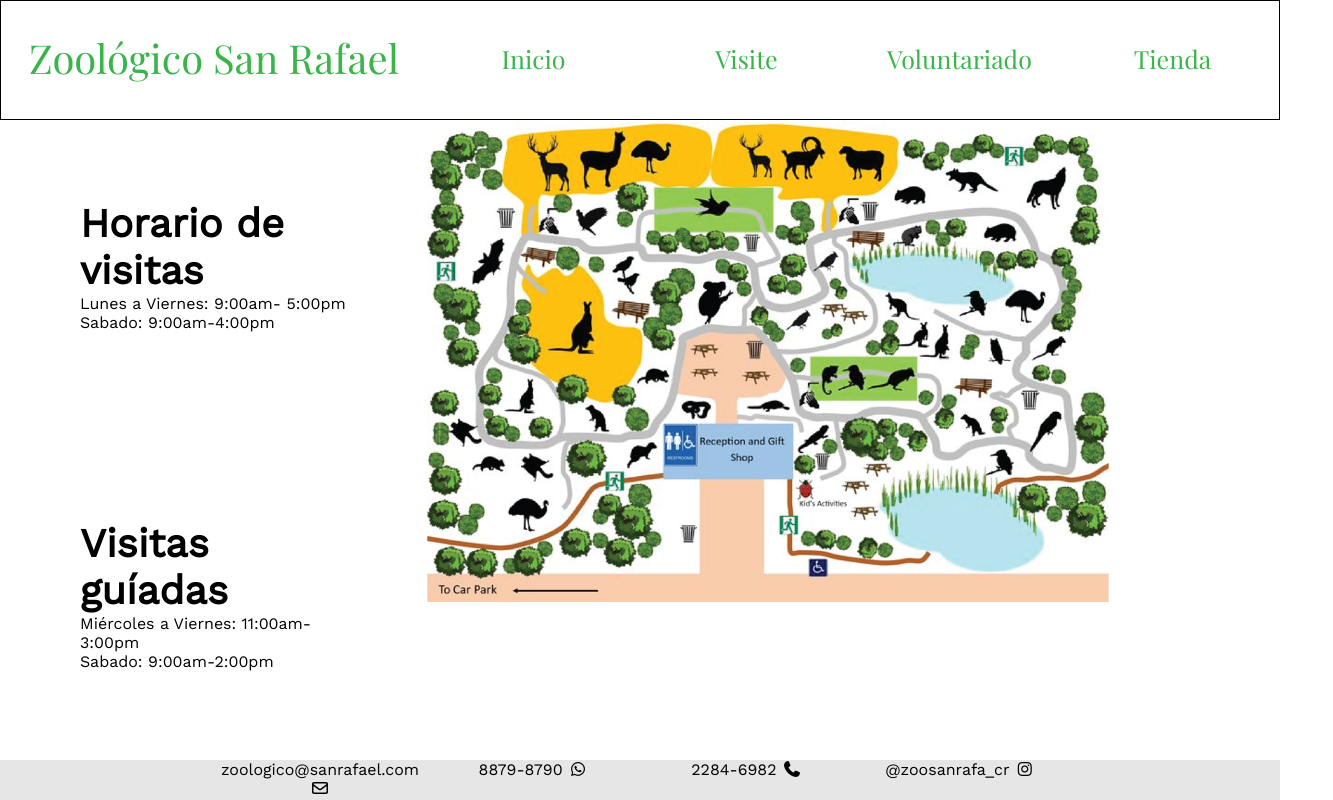
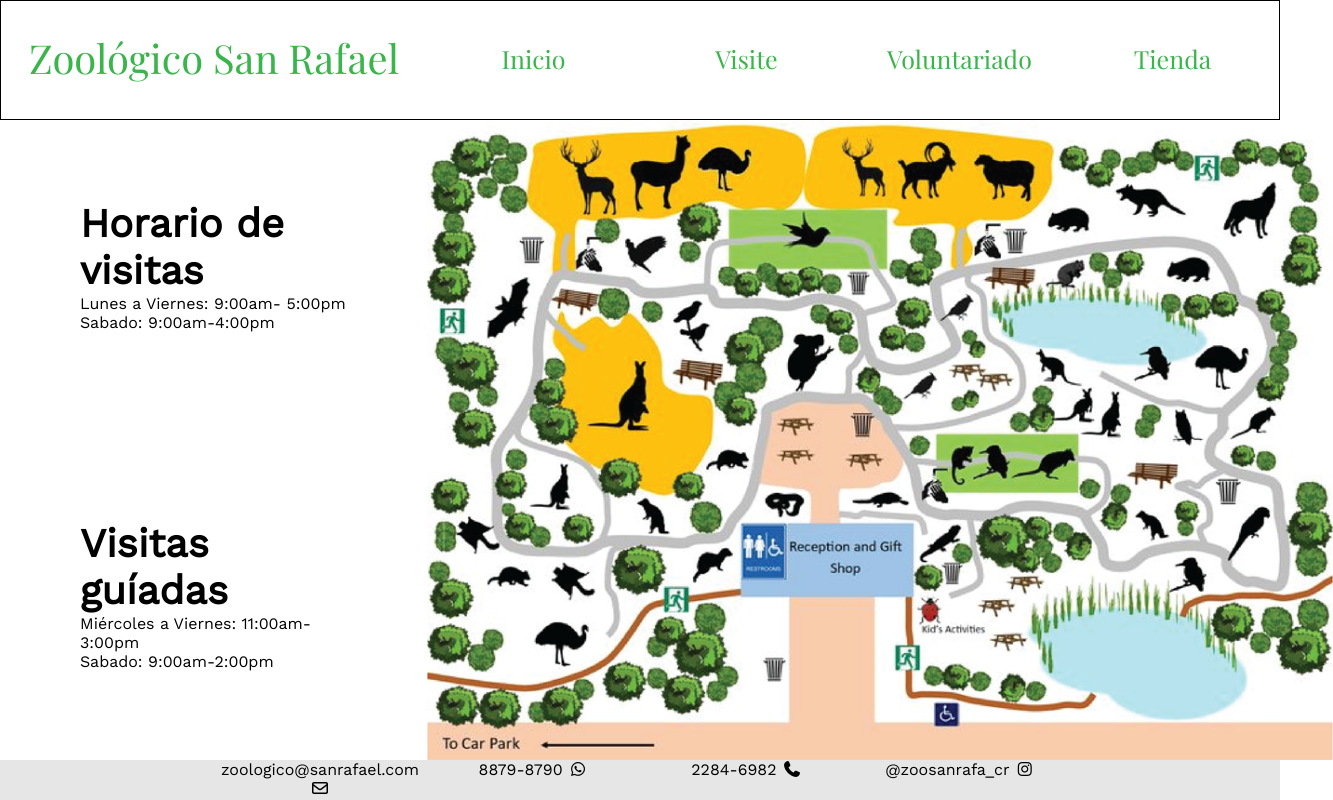
Before and after one commit to Pancakekun/Entrega-Final-ChrisCP, a plain HTML site: page horario.html in a window 1280 px wide. Shown: the whole page, 1333 px wide, since content can reach past the window. Drawn offline with nearby package versions, Linux system fonts and the light colour scheme.

Commit message:
Update style.css

```diff
--- a/css/style.css
+++ b/css/style.css
@@ -168,8 +168,8 @@
 }
 .mapa{
   padding: 0px;
-  width: 80%;
-  height: auto;
+  height: 100%;
+  width: auto;
 }
 .titulo-horarios{
   font-size: 40px;
```
